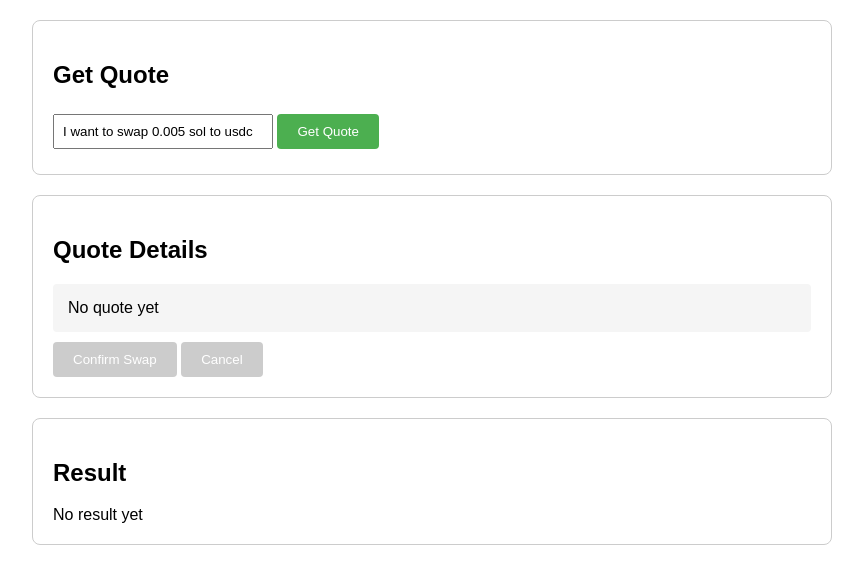
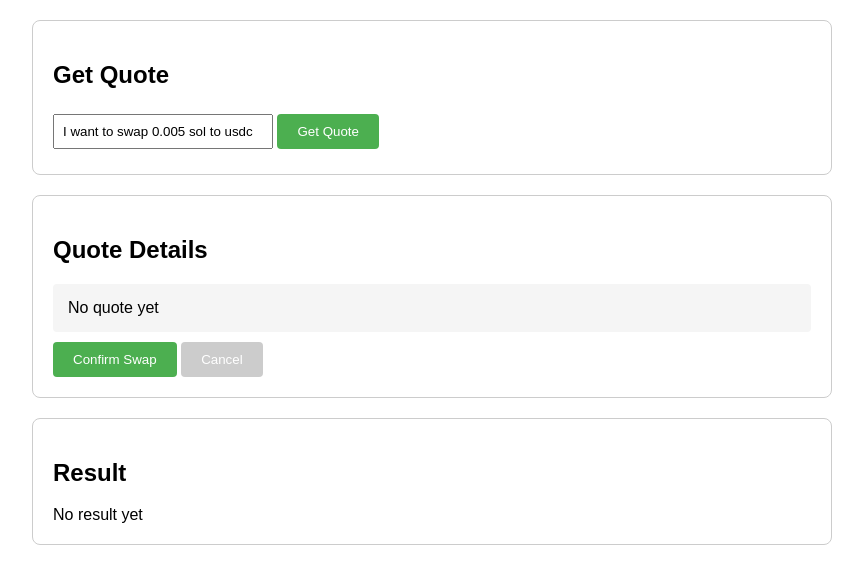
Before and after one commit to ritsuyan/langgraph-defi-interface, a plain HTML site: page index.html in a window 1280 px wide. Shown: the whole page, without its empty margins (208-1071 px from the left). Drawn offline with Linux system fonts and the light colour scheme.

Commit message:
Update index.html

```diff
--- a/index.html
+++ b/index.html
@@ -52,7 +52,7 @@
     <div class="container">
         <h2>Quote Details</h2>
         <div id="quoteDetails" class="quote-details">No quote yet</div>
-        <button id="confirmBtn" onclick="confirmSwap()" disabled>Confirm Swap</button>
+        <button id="confirmBtn" onclick="confirmSwap()" >Confirm Swap</button>
         <button id="cancelBtn" disabled>Cancel</button>
     </div>
 
```
